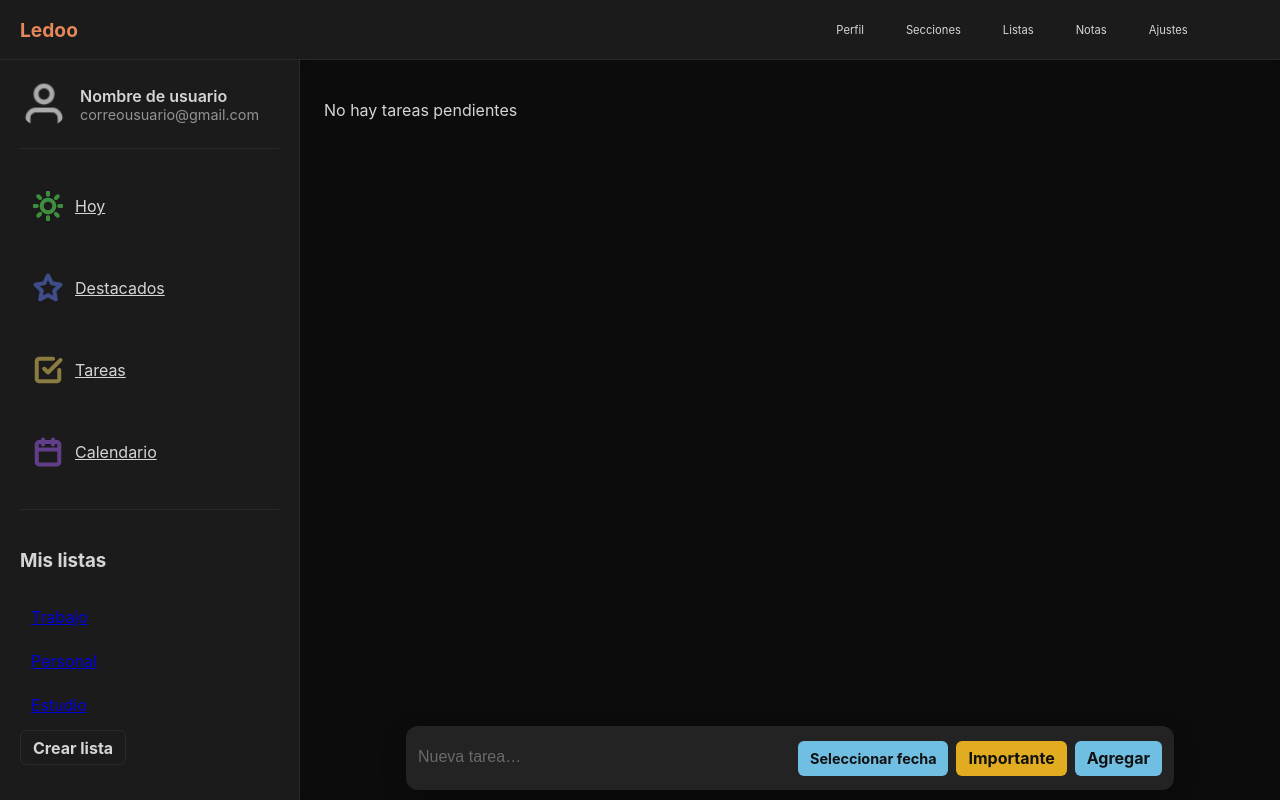
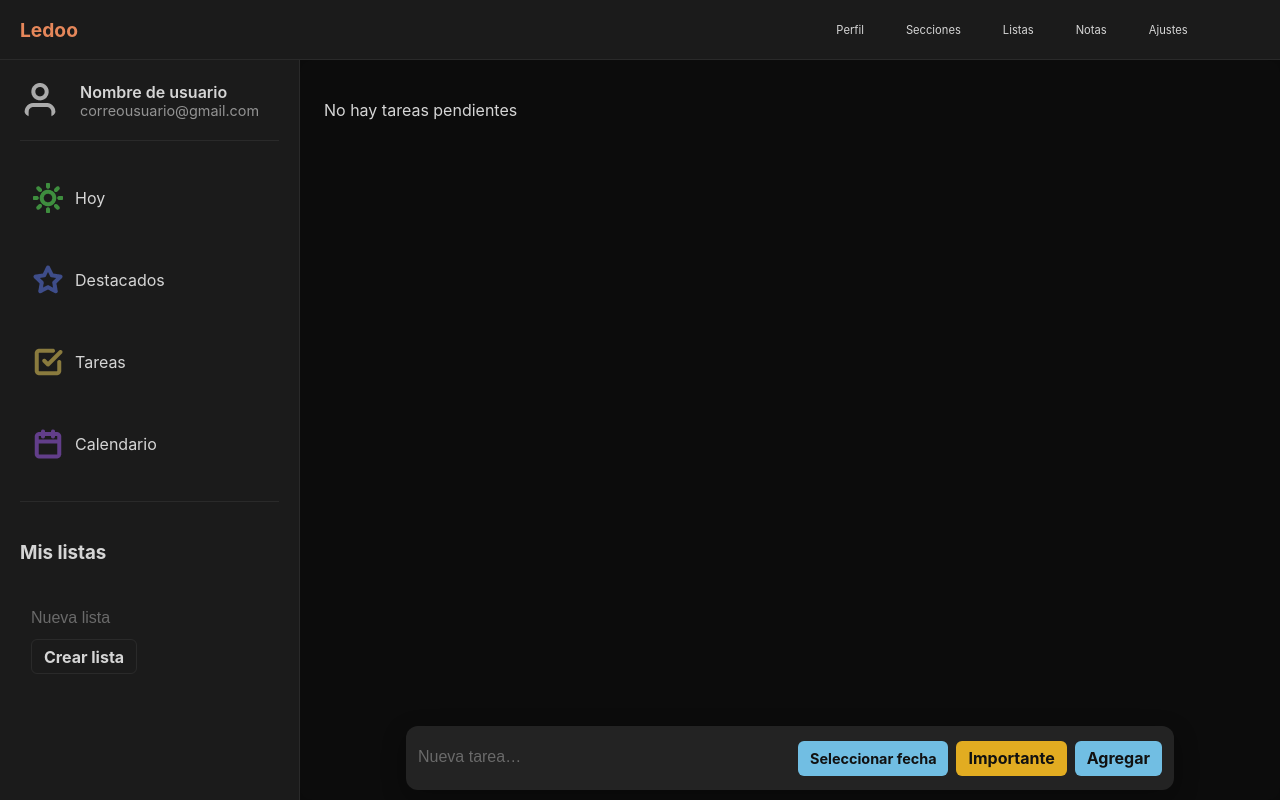
Before and after one commit to Len0416/LedooToDo, a React (Vite) app in the folder LedooToDoApp/: page / in a window 1280 px wide. Built offline with nearby package versions, Linux system fonts and the light colour scheme.

Commit message:
Traspaso y Estructura inicial del proyecto y repositorio original, migración a React + TypeScript / configuración de rutas con React-Router-DOM, y arreglo de bugs visuales / REact Rouet en listas / Crear y almacenamiento de listas / #Faltan las Routes de movil y tablet / version 1.5.1

```diff
--- a/LedooToDoApp/src/assets/styles/components/sidebar.css
+++ b/LedooToDoApp/src/assets/styles/components/sidebar.css
@@ -17,8 +17,7 @@
 }
 
 .user-card img {
-    width: 48px;
-    height: 48px;
+    aspect-ratio: 1;
     border-radius: 50%;
 }
 
@@ -48,6 +47,7 @@
     color: var(--text);
     border: 1px solid transparent;
     cursor: pointer;
+    text-decoration: none;
 }
 
 .nav-item:hover {
@@ -57,6 +57,10 @@
 .nav-item.is-active {
     border-color: var(--border);
     background: #222;
+}
+
+.nav-item img {
+    aspect-ratio: 1;
 }
 
 .divider {
--- a/LedooToDoApp/src/assets/styles/components/tasks.css
+++ b/LedooToDoApp/src/assets/styles/components/tasks.css
@@ -3,10 +3,11 @@
     gap: 10px;
 }
 .task {
-    width: max-content;
+    max-width: max-content;
+    width: 100%;
     display: flex;
     align-items: center;
-    justify-content: center;
+    justify-content: start;
     flex-wrap: wrap;
     gap: 12px;
     padding: 12px;
@@ -100,3 +101,31 @@
     flex-wrap: wrap;
     align-items: center;
 }
+
+.actionsList {
+    display: flex;
+    flex-direction: row;
+    flex-wrap: wrap;
+    align-items: center;
+    justify-content: center;
+    gap: 5px;
+}
+
+.list {
+    width: 100%;
+    padding: 10px 12px;
+}
+
+.list a {
+    border-radius: 10px;
+    background: transparent;
+    color: var(--text);
+    border: 1px solid transparent;
+    cursor: pointer;
+    text-decoration: none;
+}
+
+.list:hover a {
+    border-color: var(--border);
+    background: #222;
+}
--- a/LedooToDoApp/src/assets/styles/global.css
+++ b/LedooToDoApp/src/assets/styles/global.css
@@ -30,8 +30,8 @@ body {
     display: grid;
     grid-template-columns: 300px 1fr;
     grid-template-rows: 60px 1fr;
-    min-height: 100vh;
-    overflow: visible; /* no scroll interno */
+    height: 100vh;
+    overflow: visible;
     position: relative;
 }
 
--- a/LedooToDoApp/src/assets/styles/ui/buttons.css
+++ b/LedooToDoApp/src/assets/styles/ui/buttons.css
@@ -7,6 +7,7 @@
 .important-btn,
 .complete-btn,
 .date-button,
+.delete-btn,
 .save-btn {
     font: inherit;
     font-weight: bold;
@@ -55,12 +56,12 @@
 }
 
 /* Cancel button */
-.cancel-btn {
+.cancel-btn, .delete-btn {
     background: var(--danger);
     border: none;
     cursor: pointer;
 }
-.cancel-btn:hover {
+.cancel-btn:hover, .delete-btn:hover {
     background: #d32f2f;
 }
 
--- a/LedooToDoApp/src/components/Sidebar.tsx
+++ b/LedooToDoApp/src/components/Sidebar.tsx
@@ -1,11 +1,13 @@
 import { Link } from 'react-router-dom';
 import { Today, Important, AllTasks, Calendar } from './main/Main';
+import { useListStore } from '../store/useListStore';
 
 import iconSection1 from "../assets/images/icons/Sun.png";
 import iconSection2 from "../assets/images/icons/Star.png";
 import iconSection3 from "../assets/images/icons/CheckSquare.png";
 import iconSection4 from "../assets/images/icons/Calendar.png";
 import userIcon from "../assets/images/icons/User.png";
+import { useState } from 'react';
 
 const Sidebar: React.FC = () => {
     const sections = [
@@ -14,7 +16,21 @@ const Sidebar: React.FC = () => {
         { title: "Tareas", icon: iconSection3, path: "/tasks", component: AllTasks },
         { title: "Calendario", icon: iconSection4, path: "/calendar", component: Calendar },
     ];
-    const listItems = ["Trabajo", "Personal", "Estudio"];
+    const { lists, addList, removeList, editList } = useListStore();
+
+    // Estados
+    const [listTitle, setListTitle] = useState("");
+    const [listId, setListId] = useState<string | undefined>(undefined);
+    const [editingListId, setEditingListId] = useState<string | null>(null);
+    const [newListTitle, setNewListTitle] = useState("");
+
+    // Guardar cambios en una lista
+    const handleSaveList = () => {
+        if (!listId) return;
+        editList(listId, listTitle);
+        setEditingListId(null); // cerrar edición
+        setListTitle("");       // limpiar input
+    };
 
     return (
         <aside className="sidebar" aria-label="Barra lateral">
@@ -44,12 +60,64 @@ const Sidebar: React.FC = () => {
                     <h3>Mis listas</h3>
                 </div>
                 <ul className="list-group">
-            {listItems.map((item, index) => (
-                <li key={index} className="list-item">
-                <Link to={`/listas/${item.toLowerCase()}`}>{item}</Link>
+                    {lists.map((item) => (
+                        editingListId === item.id ? (
+                            <li key={item.id} className="list-item">
+                                <input
+                                    type="text"
+                                    className="input-field"
+                                    value={listTitle}
+                                    onChange={(e) => setListTitle(e.target.value)}
+                                    required
+                                />
+                                <div className='actionsList'>
+                                    <button className="cancel-btn" onClick={() => setEditingListId(null)}>
+                                        Cancelar
+                                    </button>
+                                    <button className="delete-btn" onClick={() => removeList(item.id)}>
+                                        Eliminar
+                                    </button>
+                                    <button className="save-btn" onClick={handleSaveList}>
+                                        Guardar
+                                    </button>
+                                </div>
                             </li>
+                        ) : (
+                            <li
+                                key={item.id}
+                                className="list"
+                                onClick={() => {
+                                    setEditingListId(item.id);
+                                    setListId(item.id);
+                                    setListTitle(item.name);
+                                }}
+                            >
+                                <Link to={`/listas/${item.name.toLowerCase()}`}>{item.name}</Link>
+                            </li>
+                        )
                     ))}
-            <button className="btn-outline create-list">Crear lista</button>
+
+                    {/* Crear nueva lista */}
+                    <li className="list-item">
+                        <input
+                            type="text"
+                            className="input-field"
+                            placeholder="Nueva lista"
+                            value={newListTitle}
+                            onChange={(e) => setNewListTitle(e.target.value)}
+                        />
+                        <button
+                            onClick={() => {
+                                if (newListTitle.trim()) {
+                                    addList(newListTitle);
+                                    setNewListTitle("");
+                                }
+                            }}
+                            className="btn-outline create-list"
+                        >
+                            Crear lista
+                        </button>
+                    </li>
                 </ul>
             </div>
         </aside>
--- a/LedooToDoApp/src/components/panels/PanelSecciones.tsx
+++ b/LedooToDoApp/src/components/panels/PanelSecciones.tsx
@@ -13,10 +13,10 @@ const PanelSecciones: React.FC<PanelSeccionesProps> = ({ isOpen, onClose }) => {
             </div>
         </div>
         <div className="panel-body">
-            <button className="btn-outline"><img src="../src/assets/images/icons/Sun.png" alt="Hoy" /><p>Hoy</p></button>
-            <button className="btn-outline"><img src="../src/assets/images/icons/Star.png" alt="Importante" /><p>Importante</p></button>
-            <button className="btn-outline"><img src="../src/assets/images/icons/CheckSquare.png" alt="Tareas" /><p>Tareas</p></button>
-            <button className="btn-outline"><img src="../src/assets/images/icons/Calendar.png" alt="Planificado" /><p>Planificado</p></button>
+            <button className="nav-item"><img src="../src/assets/images/icons/Sun.png" alt="Hoy" /><p>Hoy</p></button>
+            <button className="nav-item"><img src="../src/assets/images/icons/Star.png" alt="Importante" /><p>Importante</p></button>
+            <button className="nav-item"><img src="../src/assets/images/icons/CheckSquare.png" alt="Tareas" /><p>Tareas</p></button>
+            <button className="nav-item"><img src="../src/assets/images/icons/Calendar.png" alt="Planificado" /><p>Planificado</p></button>
         </div>
         </aside>
     );
--- a/LedooToDoApp/src/store/useListStore.ts
+++ b/LedooToDoApp/src/store/useListStore.ts
@@ -0,0 +1,82 @@
+import { create } from "zustand";
+import { persist } from "zustand/middleware";
+import type { Task } from "../types/Task";
+import type { List } from "../types/List";
+
+type ListStore = {
+  lists: List[];
+  addList: (name: string) => void;
+  removeList: (id: string) => void;
+  editList: (id: string, name: string) => void;
+  updateList: (updatedList: List) => void;
+  addTask: (listId: string, task: Task) => void;
+  removeTask: (listId: string, taskId: string) => void;
+  editTask: (listId: string, taskId: string, updates: Partial<Task>) => void;
+};
+
+export const useListStore = create<ListStore>()(
+  persist(
+    (set) => ({
+      lists: [],
+      addList: (name) =>
+        set((state) => ({
+          lists: [
+            ...state.lists,
+            { id: crypto.randomUUID(), name, tasks: [] },
+          ],
+        })),
+      removeList: (id) =>
+        set((state) => ({
+          lists: state.lists.filter((list) => list.id !== id),
+        })),
+      editList: (id, name) =>
+        set((state) => ({
+          lists: state.lists.map((list) =>
+            list.id === id ? { ...list, name } : list
+          ),
+        })),
+      updateList: (updatedList: List) =>
+        set((state) => ({
+            lists: state.lists.map(list =>
+            list.id === updatedList.id ? updatedList : list
+            ),
+            editingList: null
+        })),
+      addTask: (listId, task) =>
+        set((state) => ({
+          lists: state.lists.map((list) =>
+            list.id === listId
+              ? { ...list, tasks: [...list.tasks, task] }
+              : list
+          ),
+        })),
+      removeTask: (listId, taskId) =>
+        set((state) => ({
+          lists: state.lists.map((list) =>
+            list.id === listId
+              ? {
+                  ...list,
+                  tasks: list.tasks.filter((t) => t.id !== taskId),
+                }
+              : list
+          ),
+        })),
+      editTask: (listId, taskId, updates) =>
+        set((state) => ({
+          lists: state.lists.map((list) =>
+            list.id === listId
+              ? {
+                  ...list,
+                  tasks: list.tasks.map((t) =>
+                    t.id === taskId ? { ...t, ...updates } : t
+                  ),
+                }
+              : list
+          ),
+        })),
+    }),
+    {
+      name: "ledoo-lists", // clave en localStorage
+    }
+  )
+);
--- /dev/null
+++ b/LedooToDoApp/src/types/List.ts
@@ -0,0 +1,7 @@
+import type { Task } from "./Task.ts"
+
+export type List = {
+  id: string;
+  name: string;
+  tasks: Task[];
+}
--- a/LedooToDoApp/src/types/Task.ts
+++ b/LedooToDoApp/src/types/Task.ts
@@ -1,5 +1,6 @@
 export type Task = {
     id: string;
+    description?: string;
     title: string;
     date?: string;
     important?: boolean;
```
Lines whose indentation alone changed are shown as unchanged.
